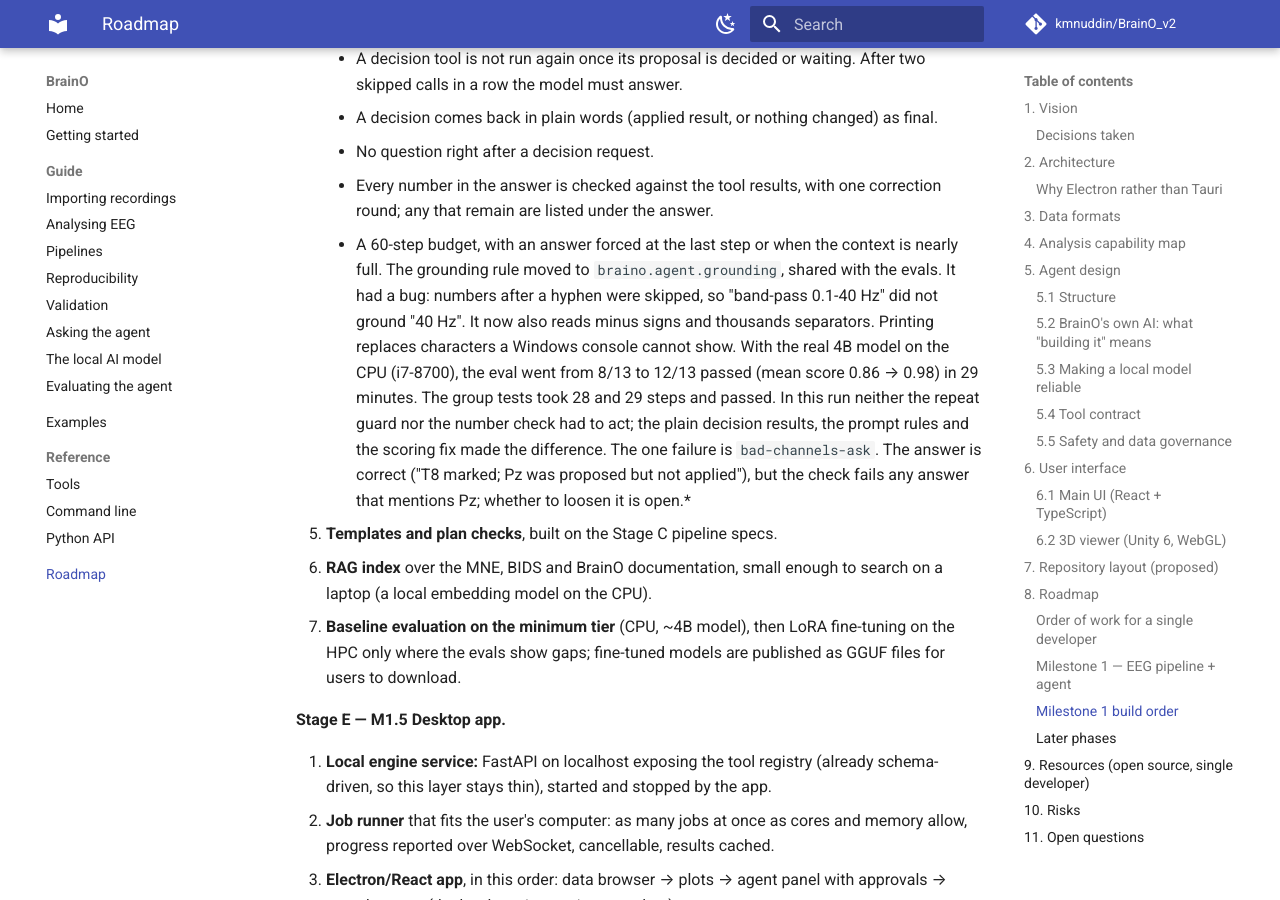
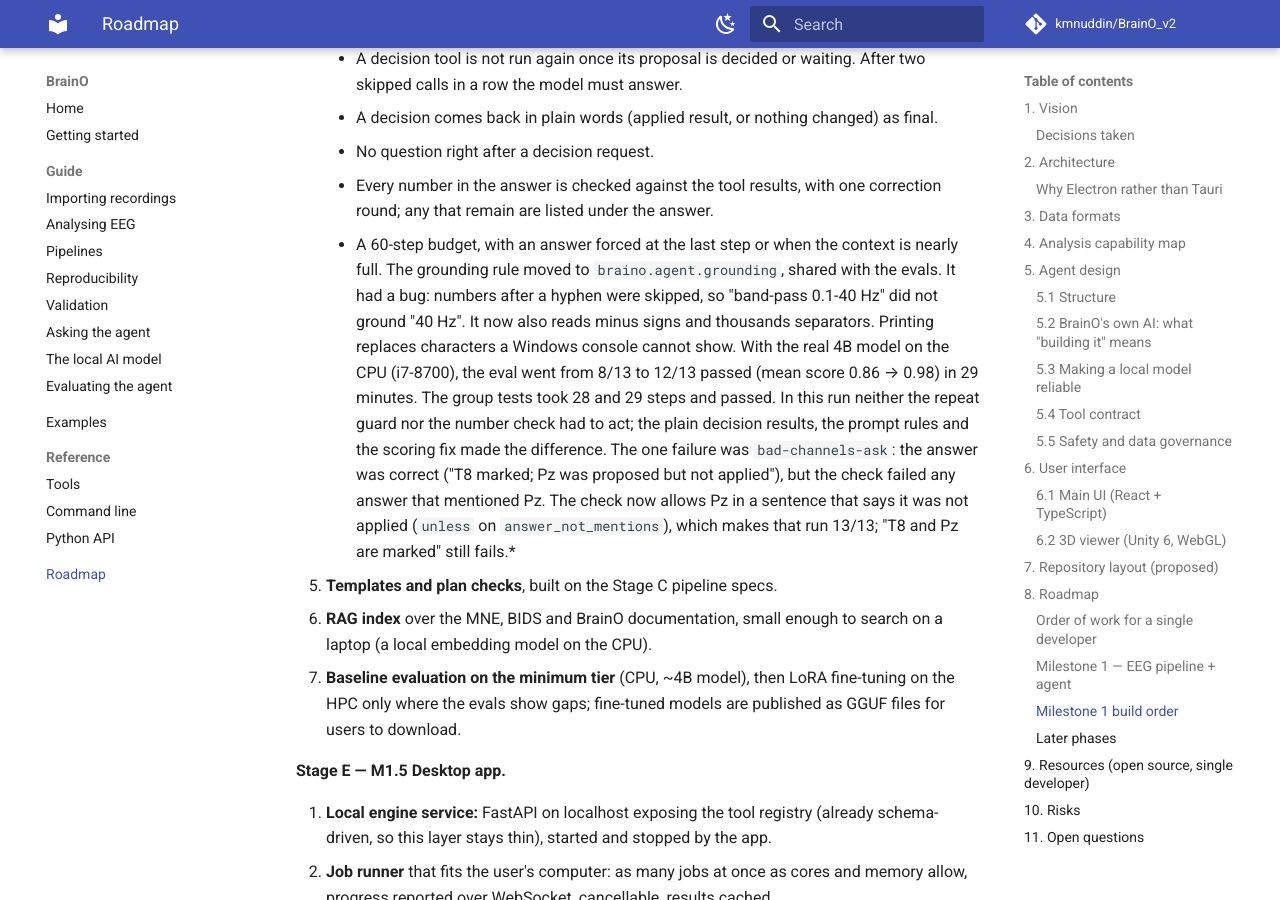
Before and after one commit to kmnuddin/BrainO_v2, an MkDocs documentation site: the page built from docs/PLAN.md, in a window 1280 px wide and 900 px high, scrolled down 14795 px. Built offline with MkDocs 1.6.1 and Material for MkDocs 9.7.7, drawn with Linux system fonts in a browser that asks for light colours; comment, search, counter and statistics services are not loaded.

Commit message:
Evals: allow a term named as not applied in answer_not_mentions
answer_not_mentions checks take unless phrases; a term in a sentence
that also has one of them does not count. bad-channels-ask now passes
an answer that names Pz as proposed but not applied, while "T8 and Pz
are marked" still fails.

Co-Authored-By: Claude Opus 5.5 <noreply@anthropic.com>

```diff
--- a/docs/PLAN.md
+++ b/docs/PLAN.md
@@ -548,9 +548,11 @@ tokens/s using 6.4 GB of VRAM. The tool contract needed no changes.
     (mean score 0.86 → 0.98) in 29 minutes. The group tests took 28 and 29 steps and
     passed. In this run neither the repeat guard nor the number check had to act; the
     plain decision results, the prompt rules and the scoring fix made the difference. The
-    one failure is `bad-channels-ask`. The answer is correct ("T8 marked; Pz was proposed
-    but not applied"), but the check fails any answer that mentions Pz; whether to loosen
-    it is open.*
+    one failure was `bad-channels-ask`: the answer was correct ("T8 marked; Pz was proposed
+    but not applied"), but the check failed any answer that mentioned Pz. The check now
+    allows Pz in a sentence that says it was not applied (`unless` on
+    `answer_not_mentions`), which makes that run 13/13; "T8 and Pz are marked" still
+    fails.*
 19. **Templates and plan checks**, built on the Stage C pipeline specs.
 20. **RAG index** over the MNE, BIDS and BrainO documentation, small enough to search on a laptop
     (a local embedding model on the CPU).
--- a/engine/src/braino/evals/tasks/bad-channels-ask.yaml
+++ b/engine/src/braino/evals/tasks/bad-channels-ask.yaml
@@ -11,7 +11,11 @@ checks:
   - {kind: order, before: eeg.preprocess, after: eeg.detect_bad_channels}
   - {kind: decision_requested, tool: eeg.detect_bad_channels}
   - {kind: answer_mentions, terms: [T8]}
-  - {kind: answer_not_mentions, terms: [Pz], description: reports the edited decision, not the proposal}
+  # Pz may be named only as not applied ("Pz was proposed but not applied").
+  - kind: answer_not_mentions
+    terms: [Pz]
+    unless: [not applied, not marked, not been marked, not included, kept as good, left as good]
+    description: reports the edited decision, not the proposal
 solution:
   - {id: pre, tool: eeg.preprocess, args: {subject: "02"}}
   - {id: bads, tool: eeg.detect_bad_channels, args: {subject: "02", method: qc}}
```
Also changed, not shown: CHANGELOG.md (+2 -0 lines), 3 other files.
